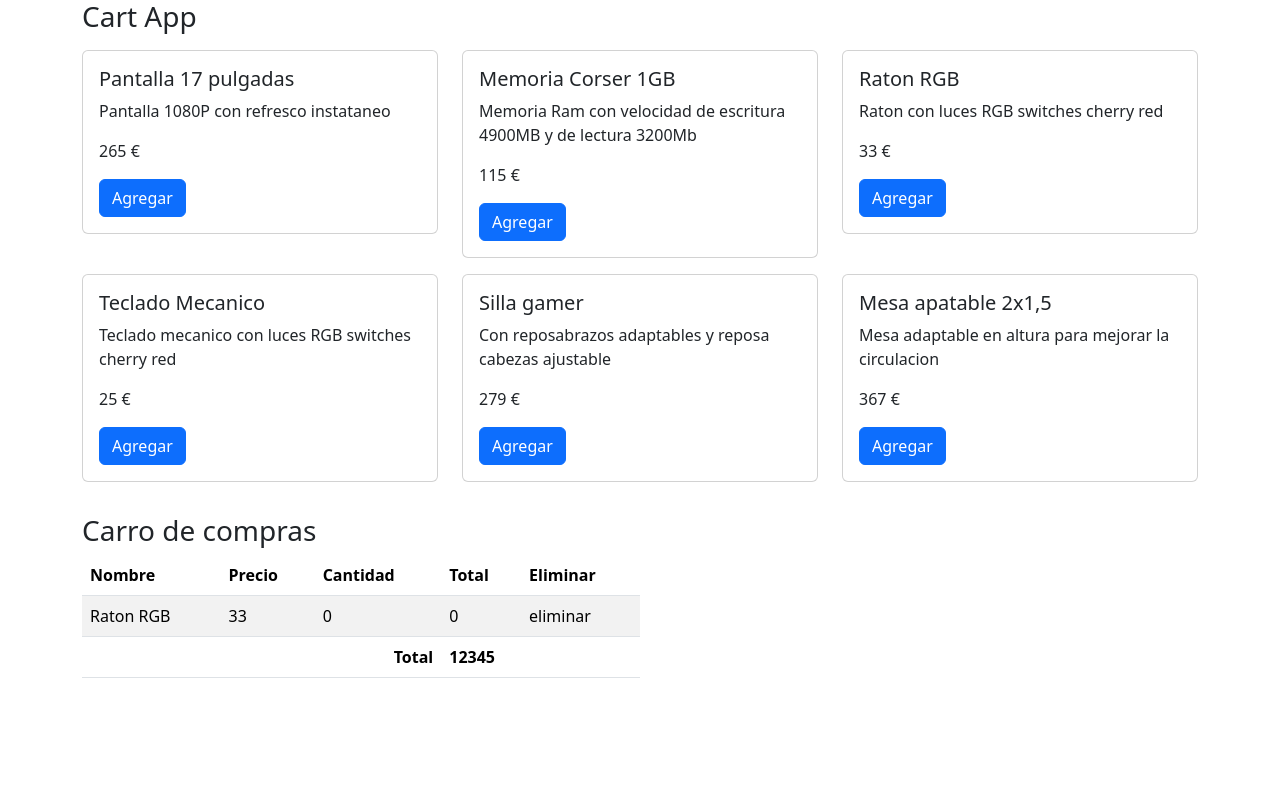
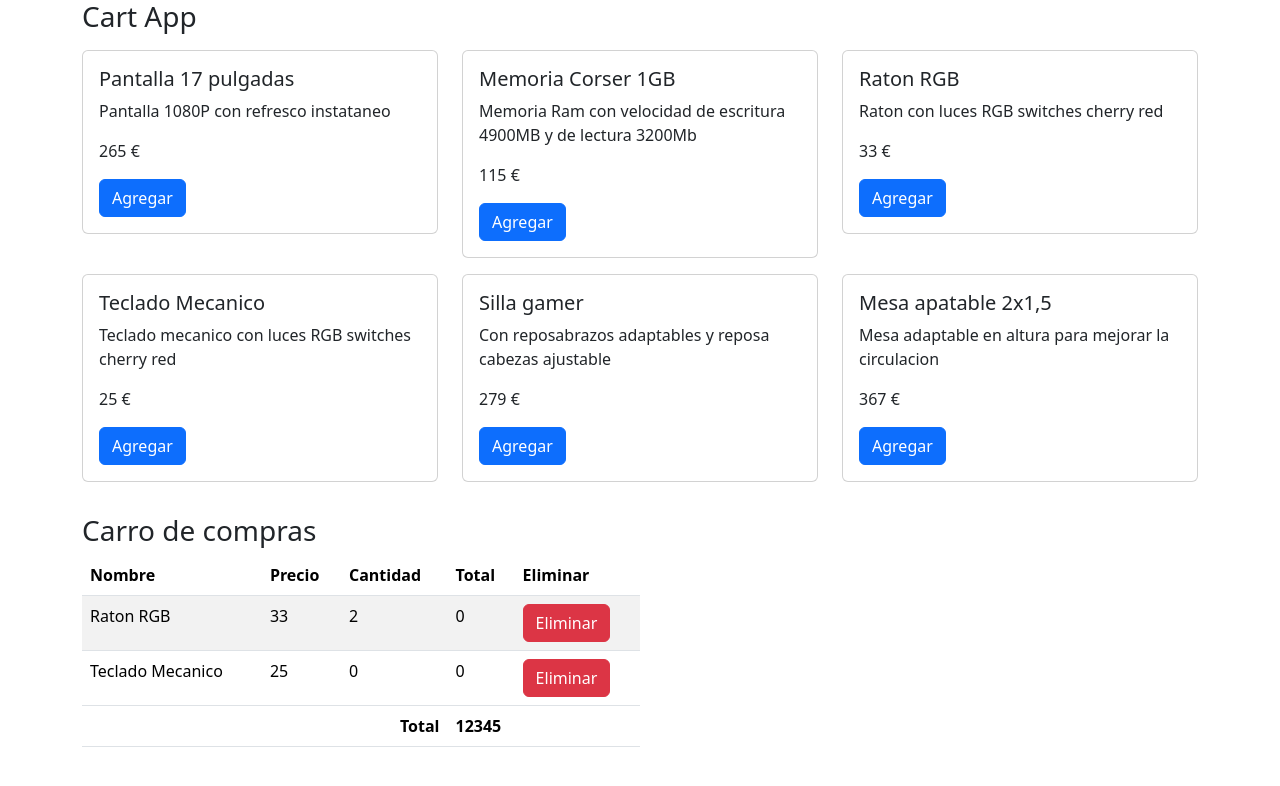
Before and after one commit to RaulMC89/5-Shopping-cart, a React (Vite) app in the folder 5-Shopping-Cart/: page / in a window 1280 px wide. Shown: the top 786 px of the page. Built offline with nearby package versions, Linux system fonts and the light colour scheme.

Commit message:
Funcionalida boton añadir carro y boton borrar del carro

```diff
--- a/5-Shopping-Cart/src/CartApp.jsx
+++ b/5-Shopping-Cart/src/CartApp.jsx
@@ -1,15 +1,49 @@
+import { useEffect, useState } from "react";
 import { CartView } from "./components/CartView"
 import { ProductsView } from "./components/ProductsView"
 
+const productItemCart =[{
+    product: {
+        id: 3,
+        name: 'Raton RGB',
+        description: 'Raton con luces RGB switches cherry red',
+        price: 33,
+    },
+    quantity: 2,
+    total: 0,
+},
+{
+    product: {
+        id: 4,
+        name: 'Teclado Mecanico',
+        description: 'Teclado mecanico con luces RGB switches cherry red',
+        price: 25,
+    },
+    quantity: 0,
+    total: 0,
+}];
+
 export const CartApp = () => {
+    const [productsCart, setProductsCart] =useState([]);
 
+    useEffect(() => {
+        setProductsCart(productItemCart);
+    }, [])
+
+    const onDeletedProductCart = (id) => {
+        setProductsCart(productsCart.filter(prod => prod.product.id !== id));
+    }
+
+    const onAddProductCart = (id,name,description,price) => {
+        setProductsCart([...productsCart, {product: {id,name,description,price},quantity: 2, total:3}]);
+    }
 
     return (<>
         <div className="container">
             <h3>Cart App</h3>
-            < ProductsView />
+            < ProductsView handler={onAddProductCart}/>
             <div className="my-4 w-50">
-                <CartView />
+                <CartView products={productsCart} handler={id => onDeletedProductCart(id)}/>
             </div>
         </div>
     </>)
--- a/5-Shopping-Cart/src/components/CartView.jsx
+++ b/5-Shopping-Cart/src/components/CartView.jsx
@@ -1,22 +1,6 @@
-import { useEffect, useState } from "react";
+import PropTypes from 'prop-types';
 
-const productItemCart =[{
-    product: {
-        id: 3,
-        name: 'Raton RGB',
-        description: 'Raton con luces RGB switches cherry red',
-        price: 33,
-    },
-    quantity: 0,
-    total: 0,
-}];
-
-export const CartView = () => {
-    const [productsCart, setProductsCart] =useState([]);
-
-    useEffect(() => {
-        setProductsCart(productItemCart);
-    }, [])
+export const CartView = ({products , handler}) => {
 
 
     return (<>
@@ -32,13 +16,13 @@ export const CartView = () => {
                     </tr>
                 </thead>
                 <tbody>
-                    {productsCart.map(prod => (
+                    {products.map(prod => (
                         <tr key={prod.product.id}>
                             <td>{prod.product.name}</td>
                             <td>{prod.product.price}</td>
                             <td>{prod.quantity}</td>
                             <td>{prod.total}</td>
-                            <td>eliminar</td>
+                            <td><button className='btn btn-danger' onClick={() => handler(prod.product.id)}>Eliminar</button></td>
                         </tr>
                     )) }
                 </tbody>
@@ -51,3 +35,8 @@ export const CartView = () => {
             </table>
     </>);
 }
+
+CartView.propTypes = {
+    products: PropTypes.array.isRequired,
+    handler: PropTypes.func.isRequired,
+}
--- a/5-Shopping-Cart/src/components/ProductItem.jsx
+++ b/5-Shopping-Cart/src/components/ProductItem.jsx
@@ -1,6 +1,6 @@
 import PropTypes from 'prop-types';
 
-export const ProductsItem = ({name, description, price}) => {
+export const ProductsItem = ({id, name, description, price, handler}) => {
     return (
         <>
             <div className="card">
@@ -8,14 +8,16 @@ export const ProductsItem = ({name, description, price}) => {
                     <h5 className="card-title">{name}</h5>
                     <p className="card-text">{description}</p>
                     <p className="card-text">{price} €</p>
-                    <button className="btn btn-primary">Agregar</button>
+                    <button className="btn btn-primary" onClick={() => handler(id,name,description,price)}>Agregar</button>
                 </div>
             </div>
         </>)
 }
 
 ProductsItem.propTypes = {
+    id: PropTypes.number.isRequired,
     name: PropTypes.string.isRequired,
     description: PropTypes.string.isRequired,
     price: PropTypes.number.isRequired,
+    handler: PropTypes.func.isRequired,
 }
--- a/5-Shopping-Cart/src/components/ProductsView.jsx
+++ b/5-Shopping-Cart/src/components/ProductsView.jsx
@@ -1,9 +1,10 @@
 import { useEffect } from "react";
 import { useState } from "react";
+import PropTypes from 'prop-types';
 import { getProducts } from "../services/productServices";
 import { ProductsItem } from "./ProductItem";
 
-export const ProductsView = () => {
+export const ProductsView = ({handler}) => {
 
     const [products, setProducts] = useState([]);
 
@@ -17,12 +18,18 @@ export const ProductsView = () => {
                 {products.map(product => (
                     <div className="col-4 my-2" key={product.id}>
                        <ProductsItem
+                       id={product.id}
                        name={product.name}
                        description={product.description}
                        price={product.price}
+                       handler={handler}
                     />
                     </div>
                 ))}
             </div>
     </>);
 }
+
+ProductsView.propTypes = {
+    handler: PropTypes.func.isRequired,
+}
```
